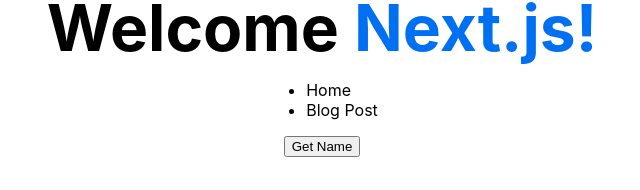
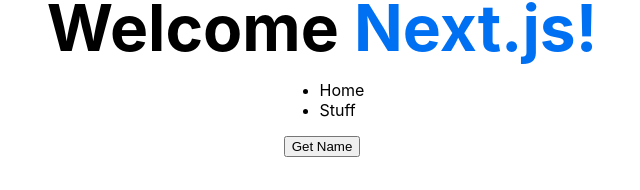
Before and after one commit to kbwoodall/nextjs-jtscee, a Next.js app: page /stuff in a window 1280 px wide. Shown: the part 326-516 px from the top of the page, without its empty margins (318-958 px from the left). Built offline with nearby package versions, Linux system fonts and the light colour scheme.

Commit message:
1 file modified

```diff
--- a/pages/stuff.js
+++ b/pages/stuff.js
@@ -29,7 +29,7 @@
           </li>
 
           <li>
-            <Link href="/stuff">Blog Post</Link>
+            <Link href="/stuff">Stuff</Link>
           </li>
         </ul>
         <button onClick={fetchTodos}>Get Name</button>
```
